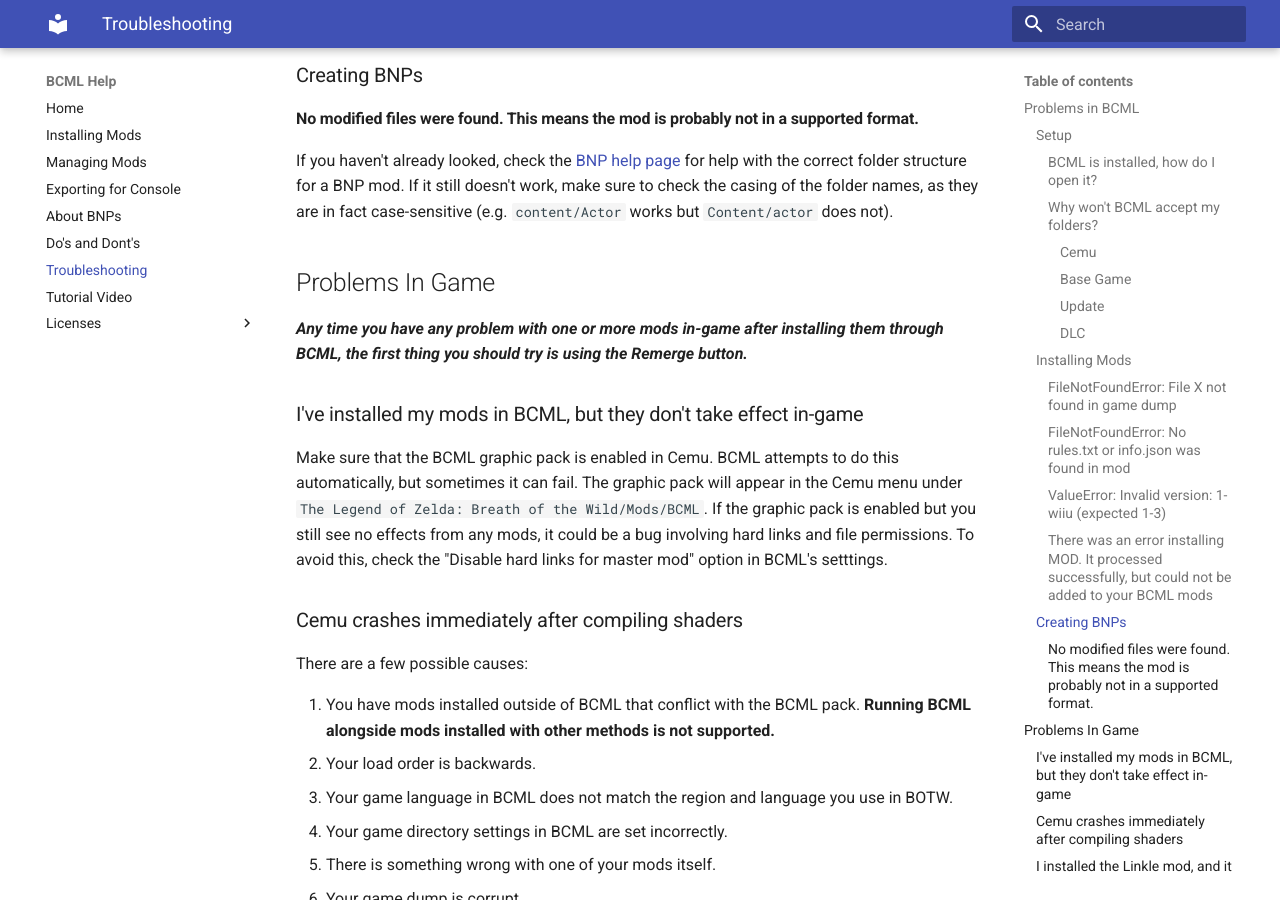
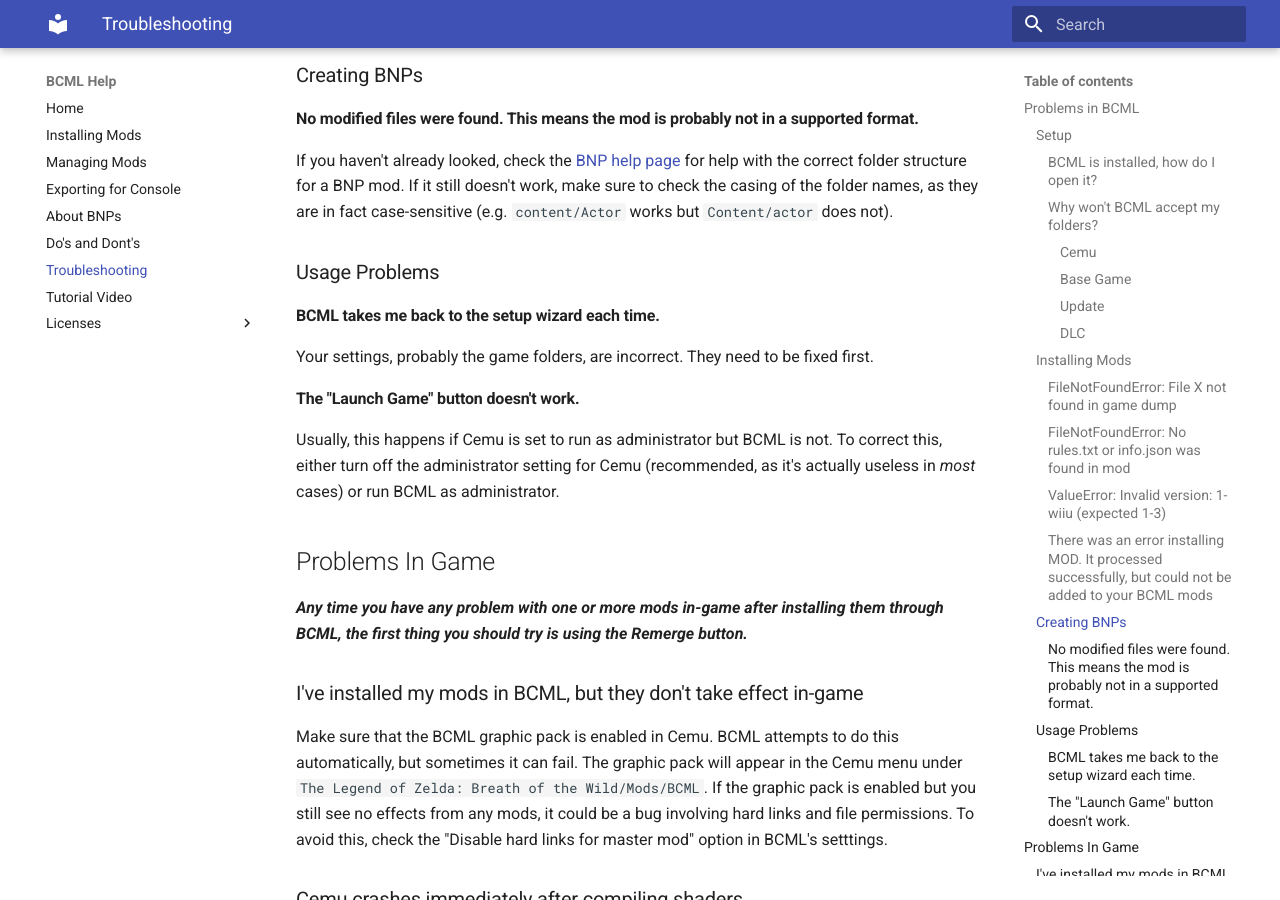
Before and after one commit to NiceneNerd/BCML, an MkDocs documentation site: the page built from docs/trouble.md, in a window 1280 px wide and 900 px high, scrolled down 2096 px. Built offline with MkDocs 1.6.1 and Material for MkDocs 9.7.7, drawn with Linux system fonts in a browser that asks for light colours.

Commit message:
A little more troubleshooting help

```diff
--- a/docs/trouble.md
+++ b/docs/trouble.md
@@ -97,6 +97,18 @@ folder structure for a BNP mod. If it still doesn't work, make sure to check the
 the folder names, as they are in fact case-sensitive (e.g. `content/Actor` works but
 `Content/actor` does not).
 
+### Usage Problems
+
+#### BCML takes me back to the setup wizard each time.
+
+Your settings, probably the game folders, are incorrect. They need to be fixed first.
+
+#### The "Launch Game" button doesn't work.
+
+Usually, this happens if Cemu is set to run as administrator but BCML is not. To correct
+this, either turn off the administrator setting for Cemu (recommended, as it's actually
+useless in *most* cases) or run BCML as administrator.
+
 ## Problems In Game
 
 ***Any time you have any problem with one or more mods in-game after installing them
```
